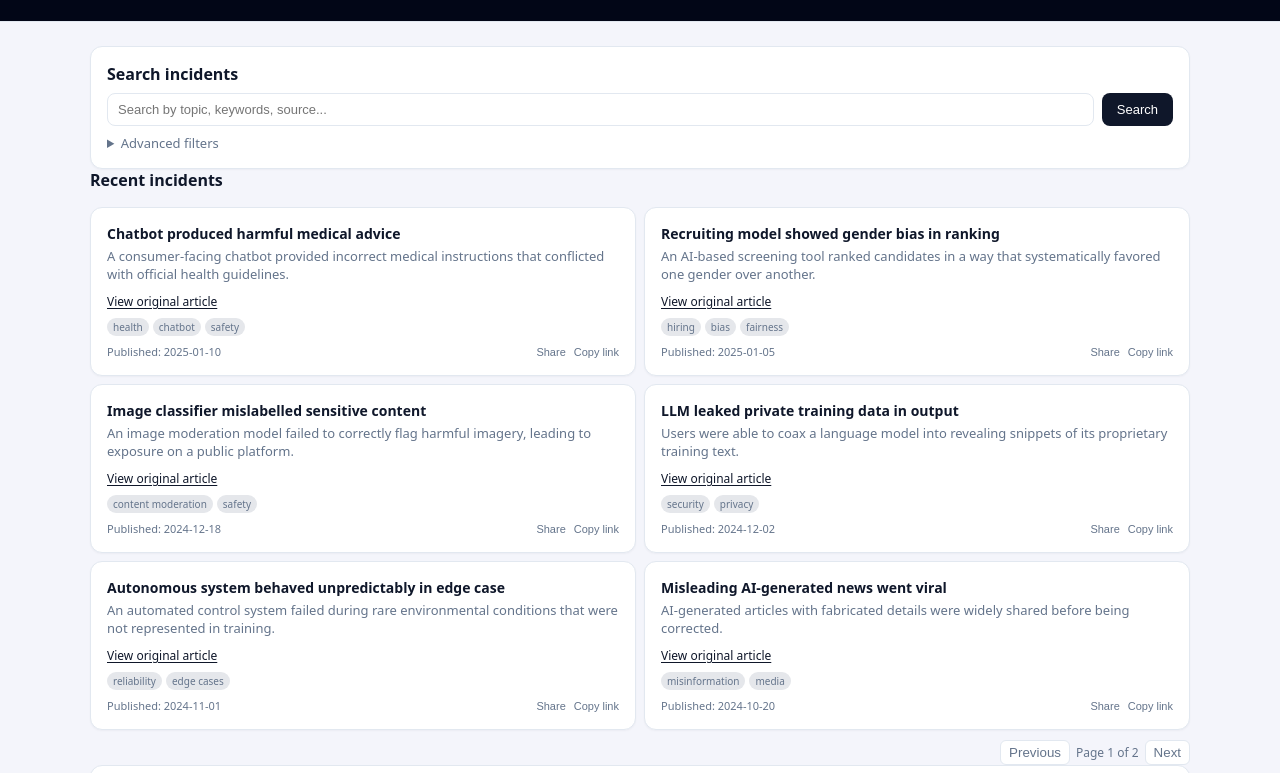
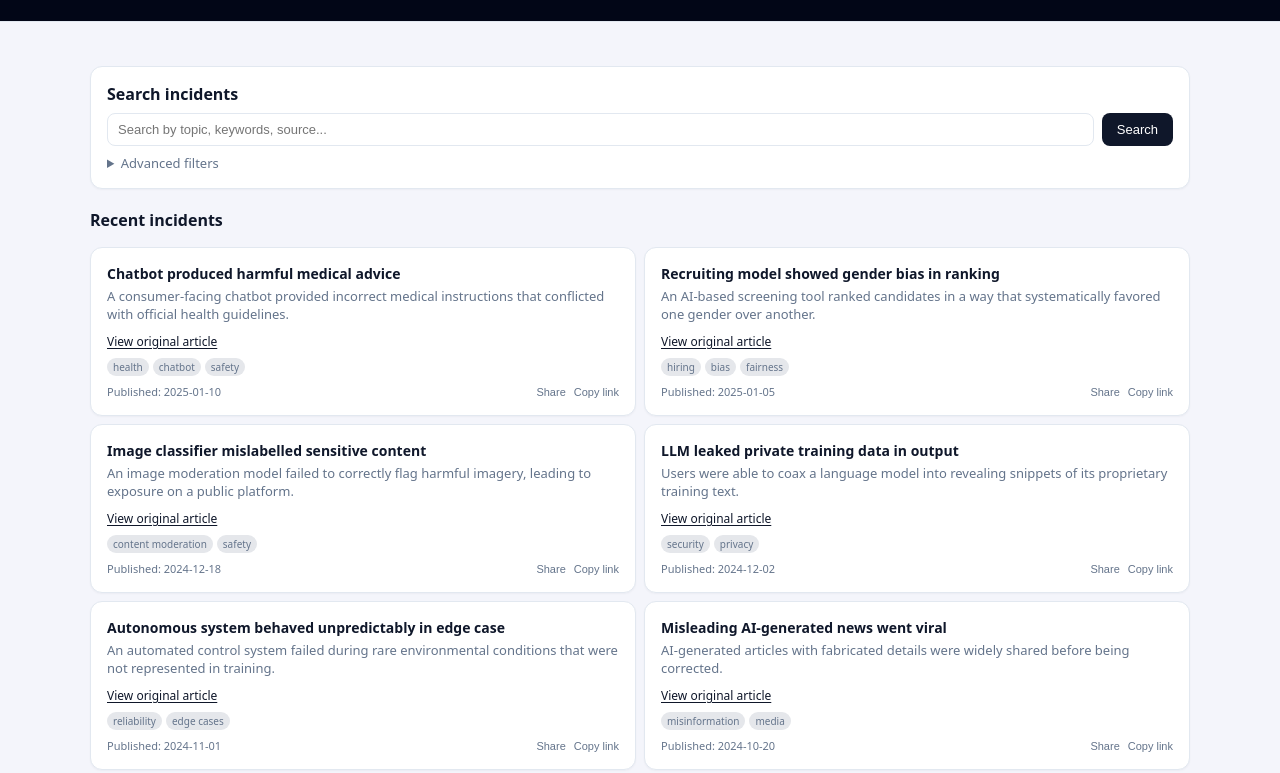
Before and after one commit to sowmya-subu/AI-Sycophancy, a plain HTML site: page web/index.html in a window 1280 px wide. Shown: the part 306-1079 px from the top of the page. Drawn offline with Linux system fonts and the light colour scheme.

Commit message:
Increase spacing between sections
Added margin to sections for improved spacing.

```diff
--- a/web/styles.css
+++ b/web/styles.css
@@ -427,3 +427,9 @@ body {
     align-items: center;
   }
 }
+
+/* Increase spacing between all sections */
+section {
+  margin-top: 20px;
+  margin-bottom: 20px;
+}
```
